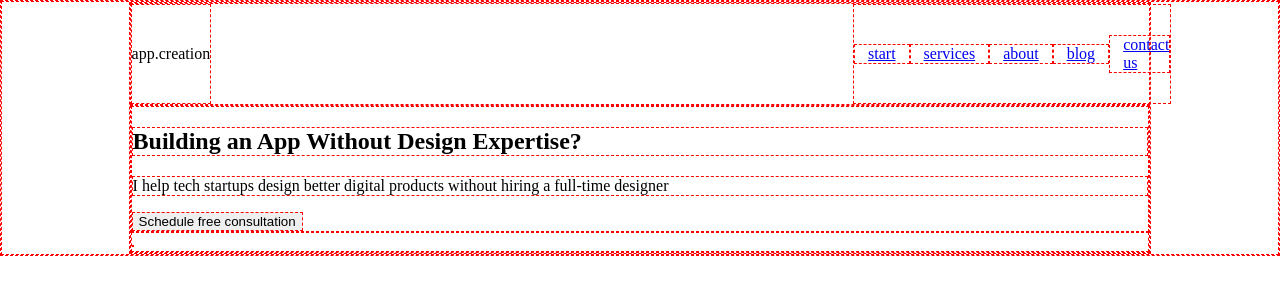
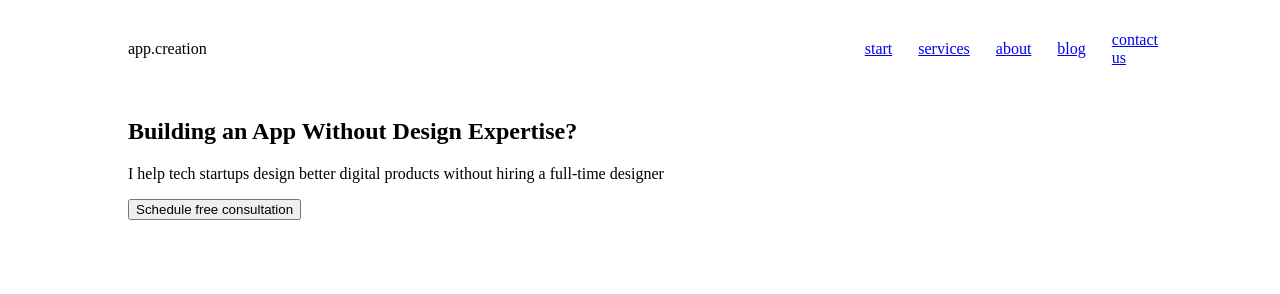
Before and after one commit to WebHeroSchool/stylesmode, a plain HTML site: page index.html in a window 1280 px wide. Drawn offline with Linux system fonts and the light colour scheme.

Commit message:
lesson 5

```diff
--- a/styles.css
+++ b/styles.css
@@ -3,24 +3,17 @@
  font-family: 'Roboto'sans-serif;
 
 }
-* {
 
- border: dashed 1px red;
-
-}
 .menu__item {
     padding: 0 13px;
-  border: dashed 1px red;
 }
   .menu__item:last-child {
   padding-right: 0;
 }
 .header, .main-section {
-  border: dashed 1px red;
 }
 body {
 margin: 0;
-border: dashed 1px red;
 }
 .header {
   display: flex;
@@ -31,11 +24,9 @@ border: dashed 1px red;
 .wrapper {
   margin: auto;
   width: 80%;
-  border: dashed 1px red;
 }
 .logo, .menu {
    display: inline-block;
-   border: dashed 1px red;
 }
 .logo {
   margin-right: 63%;
```
